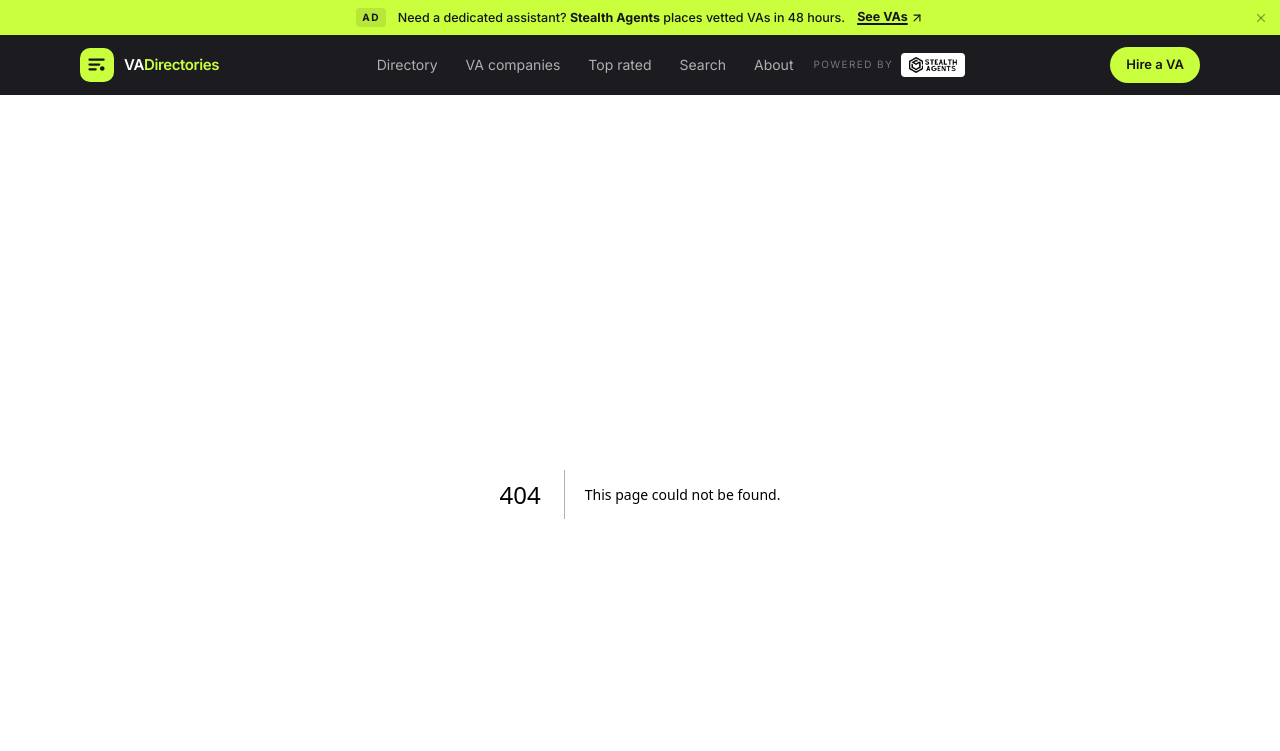
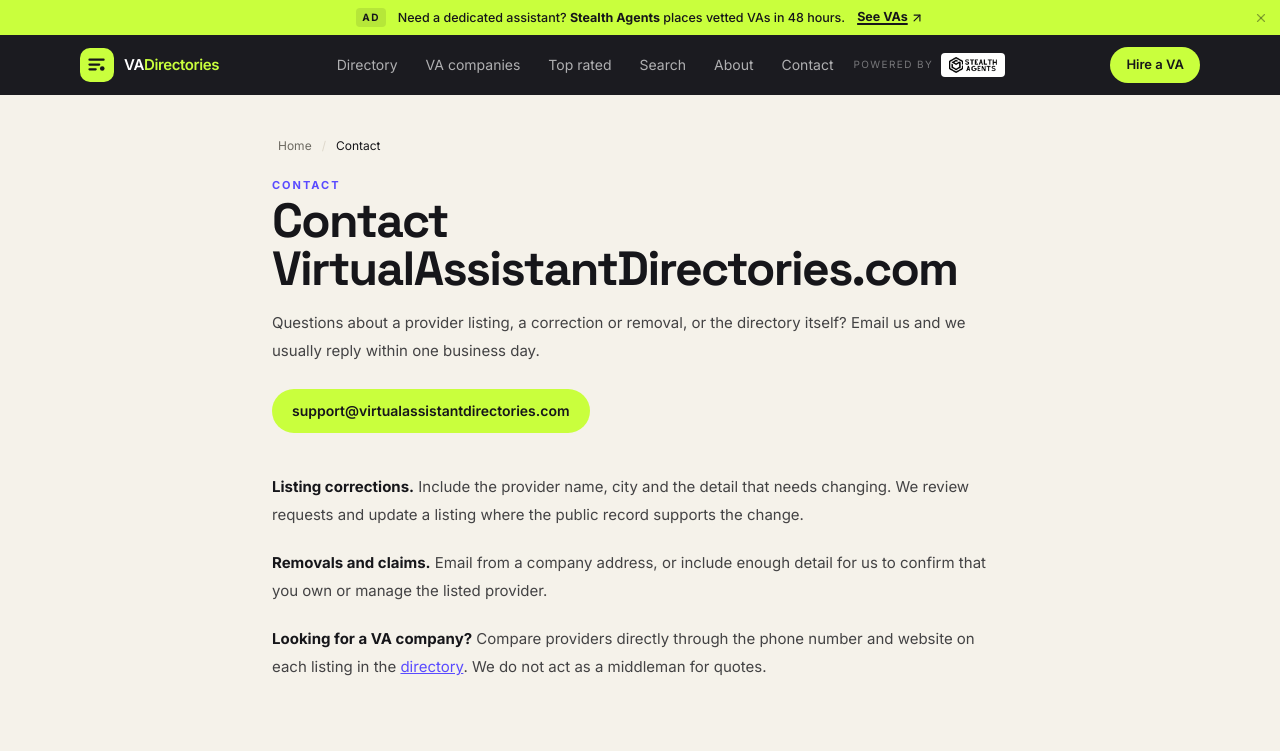
Before and after one commit to teovanyo/virtualassistantdirectories, a Next.js app: page /contact in a window 1280 px wide. Before the commit this address had no page. Shown: the top 751 px of the page. Built offline with nearby package versions, Linux system fonts and the light colour scheme.

Commit message:
Add contact page with support@ mailbox email

```diff
--- /dev/null
+++ b/app/contact/page.tsx
@@ -0,0 +1,53 @@
+import type { Metadata } from "next";
+import Link from "next/link";
+import { Breadcrumbs } from "@/components/Nav";
+
+export const metadata: Metadata = {
+  title: { absolute: "Contact VirtualAssistantDirectories.com" },
+  description:
+    "Contact VirtualAssistantDirectories.com about a provider listing, a correction or removal, or general questions about the directory.",
+  alternates: { canonical: "https://virtualassistantdirectories.com/contact" },
+  robots: { index: true, follow: true },
+};
+
+export default function ContactPage() {
+  return (
+    <div className="mx-auto max-w-3xl px-4 py-10">
+      <Breadcrumbs items={[{ label: "Home", href: "/" }, { label: "Contact" }]} />
+      <p className="text-[11px] font-bold uppercase tracking-[0.18em] text-violet">Contact</p>
+      <h1 className="mt-1 font-display text-4xl tracking-tight sm:text-5xl">
+        Contact VirtualAssistantDirectories.com
+      </h1>
+      <p className="mt-4 text-[15px] leading-7 text-ink/80">
+        Questions about a provider listing, a correction or removal, or the directory itself? Email
+        us and we usually reply within one business day.
+      </p>
+      <a
+        className="mt-6 inline-flex rounded-full bg-lime px-5 py-3 text-sm font-semibold text-ink"
+        href="mailto:support@virtualassistantdirectories.com"
+      >
+        support@virtualassistantdirectories.com
+      </a>
+
+      <div className="mt-10 space-y-5 text-[15px] leading-7 text-ink/80">
+        <p>
+          <strong className="text-ink">Listing corrections.</strong> Include the provider name, city
+          and the detail that needs changing. We review requests and update a listing where the
+          public record supports the change.
+        </p>
+        <p>
+          <strong className="text-ink">Removals and claims.</strong> Email from a company address, or
+          include enough detail for us to confirm that you own or manage the listed provider.
+        </p>
+        <p>
+          <strong className="text-ink">Looking for a VA company?</strong> Compare providers directly
+          through the phone number and website on each listing in the{" "}
+          <Link className="text-violet underline" href="/directory">
+            directory
+          </Link>
+          . We do not act as a middleman for quotes.
+        </p>
+      </div>
+    </div>
+  );
+}
--- a/app/layout.tsx
+++ b/app/layout.tsx
@@ -50,6 +50,7 @@ const NAV = [
   { href: "/top-rated", label: "Top rated" },
   { href: "/search", label: "Search" },
   { href: "/about", label: "About" },
+  { href: "/contact", label: "Contact" },
 ];
 
 export default function RootLayout({ children }: LayoutProps<"/">) {
@@ -178,6 +179,7 @@ export default function RootLayout({ children }: LayoutProps<"/">) {
               <ul className="mt-3 space-y-2 text-sm text-white/65">
                 <li><Link href="/about" className="hover:text-white">About the data</Link></li>
                 <li><Link href="/about" className="hover:text-white">Claim a listing</Link></li>
+                <li><Link href="/contact" className="hover:text-white">Contact us</Link></li>
                 <li><Link href="/privacy" className="hover:text-white">Privacy policy</Link></li>
                 <li><Link href="/terms" className="hover:text-white">Terms of service</Link></li>
                 <li><a href="https://stealthagents.com/?utm_source=virtualassistantdirectories&utm_medium=display&utm_campaign=virtual-assistant&utm_content=footer-link" target="_blank" rel="sponsored noopener" className="hover:text-white">Hire a VA</a></li>
```
